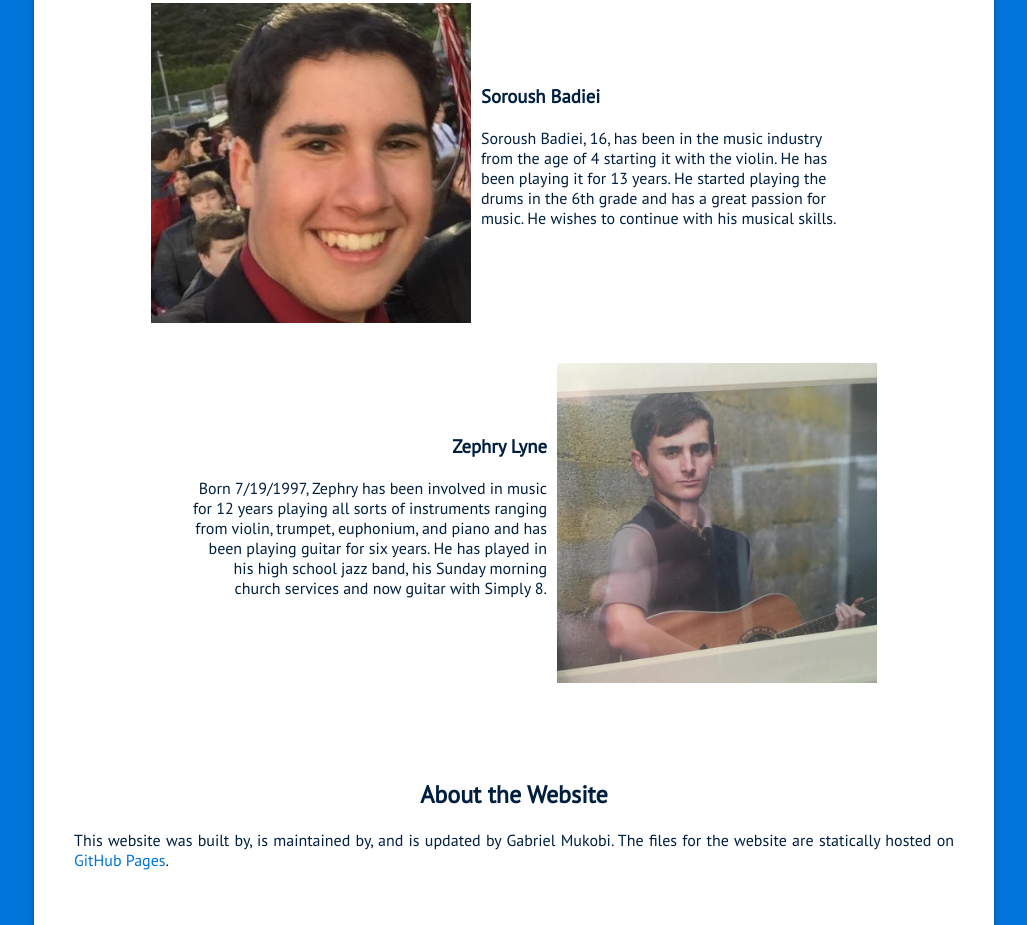
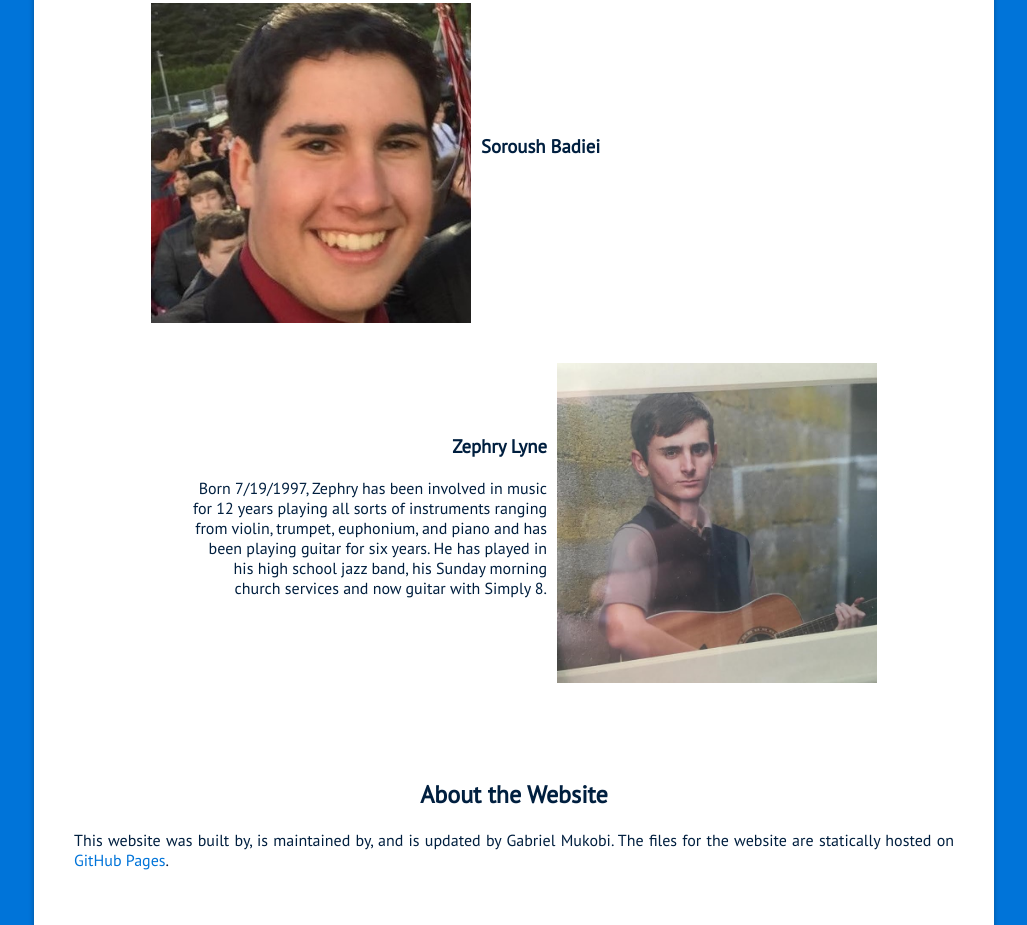
Before and after one commit to mukobi/Simply8Band, a plain HTML site: page about.html in a window 1280 px wide. Shown: the part 1637-2562 px from the top of the page, without its empty margins (126-1153 px from the left). Drawn offline with Linux system fonts and the light colour scheme; a web font is replaced by a local one.

Commit message:
Revert "Add Soroush bio"
This reverts commit fbf80ad339e61405ea235874b6cef670c82c6149.

```diff
--- a/about.html
+++ b/about.html
@@ -72,7 +72,7 @@
 							<img class="ord7" src="images/members/soroush.jpg" alt="Soroush">
 							<div class="leftalignchildren ord8">
 								<h3>Soroush Badiei</h3>
-								<p>Soroush Badiei, 16, has been in the music industry from the age of 4 starting it with the violin. He has been playing it for 13 years. He started playing the drums in the 6th grade and has a great passion for music. He wishes to continue with his musical skills.</p>
+								<p></p>
 							</div>
 
 							<div class="rightalignchildren ord10">
```
